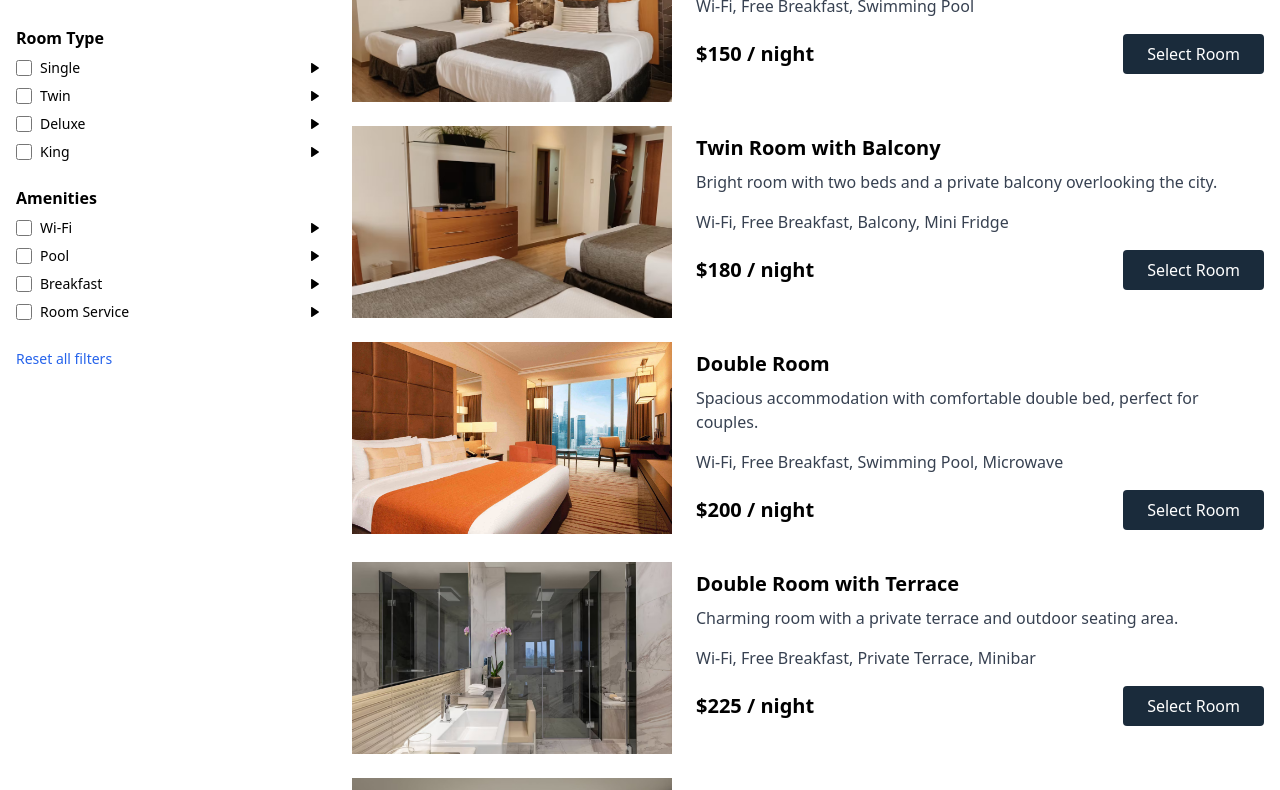
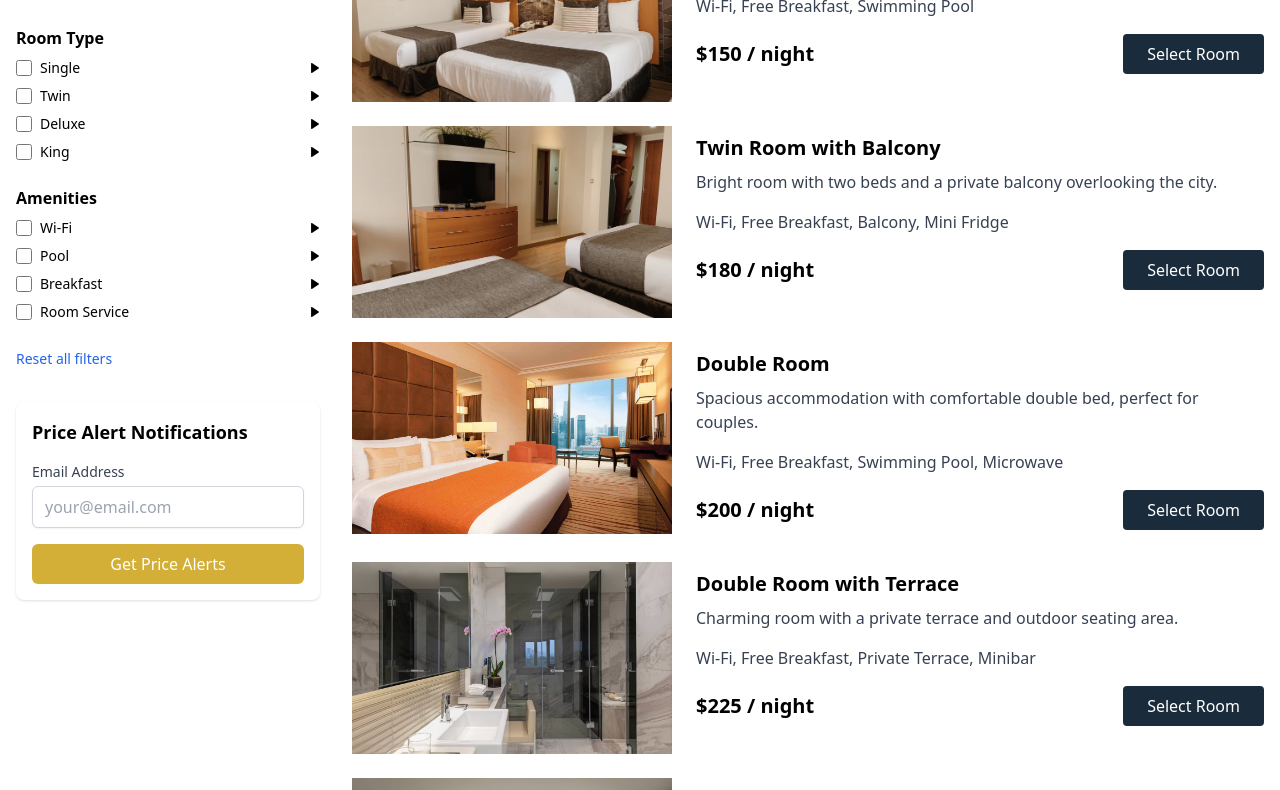
Before and after one commit to osisamkay/bgh, a Next.js app: page /search in a window 1280 px wide. Shown: the part 452-1242 px from the top of the page. Built offline with nearby package versions, Linux system fonts and the light colour scheme.

Commit message:
Add email subscription feature to Search component: Implemented form for users to subscribe to price alerts, including state management for email input and notification status, along with error handling for subscription requests.

```diff
--- /dev/null
+++ b/pages/api/subscribe.js
@@ -0,0 +1,40 @@
+import sgMail from '@sendgrid/mail';
+
+// Initialize SendGrid with your API key
+sgMail.setApiKey(process.env.SENDGRID_API_KEY);
+
+export default async function handler(req, res) {
+  if (req.method !== 'POST') {
+    return res.status(405).json({ message: 'Method not allowed' });
+  }
+
+  try {
+    const { email, priceRange, roomType } = req.body;
+
+    // Store subscription in database (you would implement this based on your database choice)
+    // For now, we'll just send a confirmation email
+
+    // Send confirmation email
+    const msg = {
+      to: email,
+      from: process.env.SENDGRID_FROM_EMAIL, // Your verified sender
+      subject: 'Hotel Price Alert Subscription Confirmed',
+      html: `
+        <h2>Thank you for subscribing to price alerts!</h2>
+        <p>We'll notify you when rooms matching your criteria become available:</p>
+        <ul>
+          <li>Price Range: $${priceRange[0]} - $${priceRange[1]}</li>
+          ${roomType ? `<li>Room Type: ${roomType}</li>` : ''}
+        </ul>
+        <p>Best regards,<br>Best Garden Hotel</p>
+      `,
+    };
+
+    await sgMail.send(msg);
+
+    res.status(200).json({ message: 'Subscription successful' });
+  } catch (error) {
+    console.error('Subscription error:', error);
+    res.status(500).json({ message: 'Error processing subscription' });
+  }
+}
--- a/pages/search.js
+++ b/pages/search.js
@@ -47,6 +47,9 @@ export default function Search() {
   const [nights, setNights] = useState(1);
   const [showDatePicker, setShowDatePicker] = useState(false);
   const datePickerRef = useRef(null);
+  const [email, setEmail] = useState('');
+  const [notificationStatus, setNotificationStatus] = useState('');
+  const [isSubscribing, setIsSubscribing] = useState(false);
 
   // Separate handlers for min and max price
   const handleMinPriceChange = (e) => {
@@ -199,6 +202,40 @@ export default function Search() {
         rate: ratePreference
       }
     }, undefined, { shallow: true });
+  };
+
+  // Add subscription handler
+  const handleSubscribe = async (e) => {
+    e.preventDefault();
+    setIsSubscribing(true);
+    setNotificationStatus('');
+
+    try {
+      const response = await fetch('/api/subscribe', {
+        method: 'POST',
+        headers: {
+          'Content-Type': 'application/json',
+        },
+        body: JSON.stringify({
+          email,
+          priceRange,
+          roomType: selectedRoomTypes.length > 0 ? selectedRoomTypes.join(', ') : null,
+        }),
+      });
+
+      const data = await response.json();
+
+      if (response.ok) {
+        setNotificationStatus('success');
+        setEmail('');
+      } else {
+        setNotificationStatus('error');
+      }
+    } catch (error) {
+      setNotificationStatus('error');
+    } finally {
+      setIsSubscribing(false);
+    }
   };
 
   return (
@@ -495,6 +532,46 @@ export default function Search() {
             >
               Reset all filters
             </button>
+
+            {/* Email Notification Form */}
+            <div className="mt-8 p-4 bg-white rounded-lg shadow">
+              <h3 className="text-lg font-semibold mb-4">Price Alert Notifications</h3>
+              <form onSubmit={handleSubscribe}>
+                <div className="mb-4">
+                  <label htmlFor="email" className="block text-sm font-medium text-gray-700 mb-1">
+                    Email Address
+                  </label>
+                  <input
+                    type="email"
+                    id="email"
+                    value={email}
+                    onChange={(e) => setEmail(e.target.value)}
+                    className="w-full px-3 py-2 border border-gray-300 rounded-md shadow-sm focus:outline-none focus:ring-2 focus:ring-[#d4af37] focus:border-[#d4af37]"
+                    placeholder="your@email.com"
+                    required
+                  />
+                </div>
+                <button
+                  type="submit"
+                  disabled={isSubscribing}
+                  className={`w-full bg-[#d4af37] text-white py-2 px-4 rounded-md hover:bg-[#c4a137] transition-colors ${
+                    isSubscribing ? 'opacity-50 cursor-not-allowed' : ''
+                  }`}
+                >
+                  {isSubscribing ? 'Subscribing...' : 'Get Price Alerts'}
+                </button>
+                {notificationStatus === 'success' && (
+                  <p className="mt-2 text-sm text-green-600">
+                    Successfully subscribed to price alerts!
+                  </p>
+                )}
+                {notificationStatus === 'error' && (
+                  <p className="mt-2 text-sm text-red-600">
+                    Error subscribing to alerts. Please try again.
+                  </p>
+                )}
+              </form>
+            </div>
           </div>
 
           {/* Results Section */}
```
